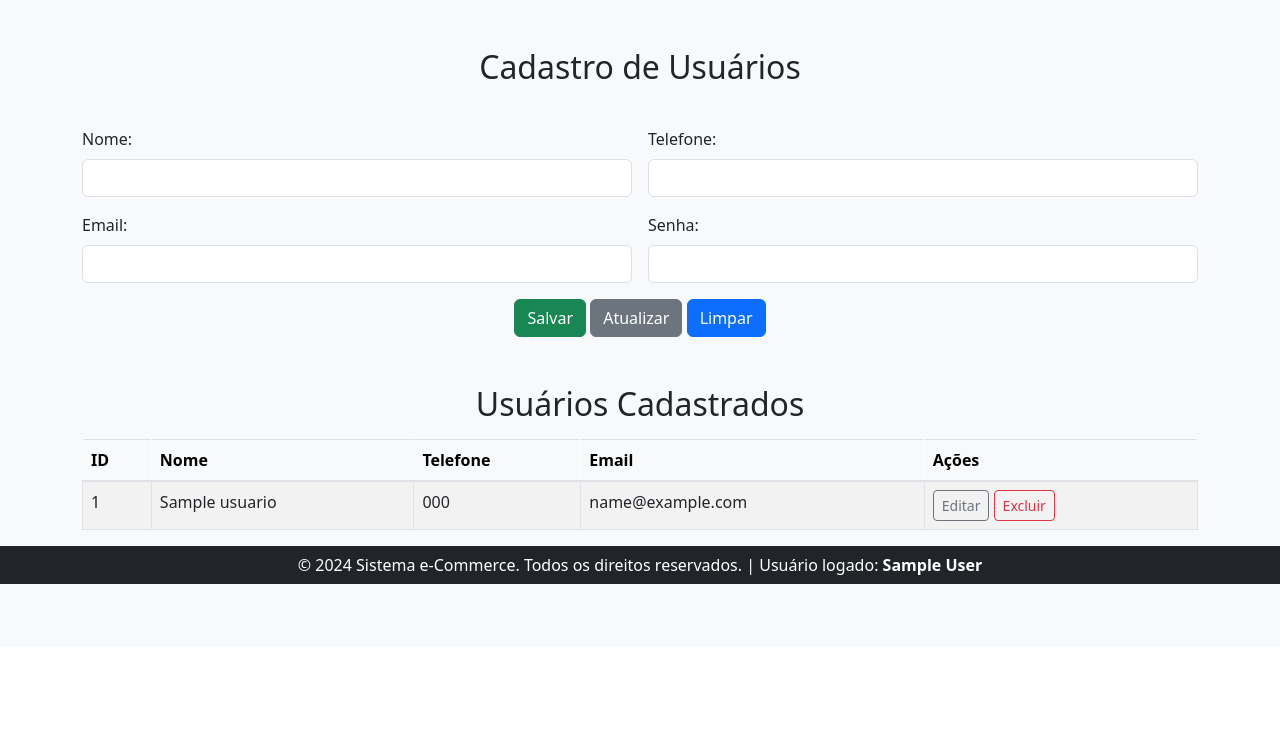
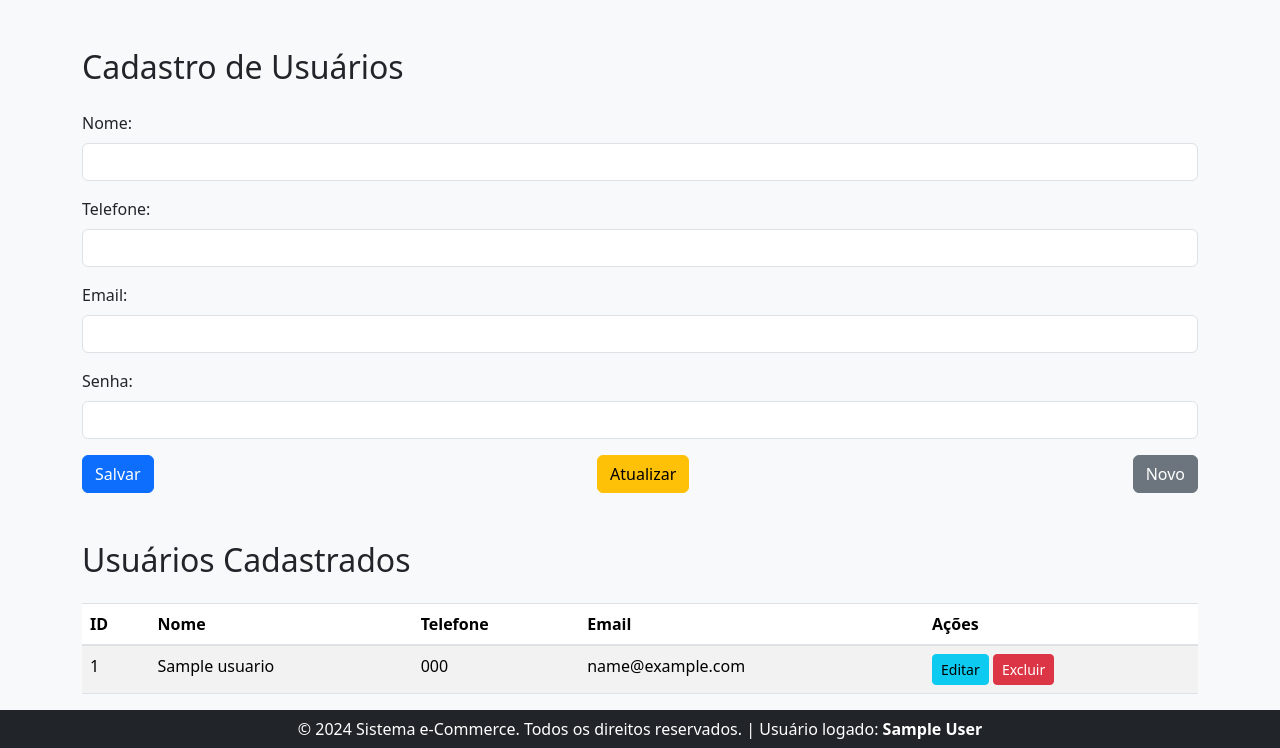
Before and after one commit to Murill0z/Sistema-crudd, a PHP site: page /usuarios_cadastro.php in a window 1280 px wide. Shown: the part 153-901 px from the top of the page. Before the commit the page ends 737 px from the top, so only its background shows below. Run offline with PHP 8.4, Linux system fonts and the light colour scheme; the visitor is signed in with stand-in values (Sample User, id 1); tables that the repository leaves empty or names only in its code hold one stand-in row (values such as "Sample post").

Commit message:
Add files via upload

```diff
--- a/appcrud/index.php
+++ b/appcrud/index.php
@@ -10,8 +10,8 @@
 
 <body class="d-flex align-items-center justify-content-center bg-light" style="height: 100vh;">
     <div class="card shadow-lg" style="width: 100%; max-width: 400px;">
-        <div class="card-header bg-primary text-white text-center">
-            <h3>Login</h3>
+        <div>
+            <h3 style="text-align: center;">Login</h3>
         </div>
         <div class="card-body">
             <form action="login.php" method="POST">
--- a/appcrud/produtos_cadastro.php
+++ b/appcrud/produtos_cadastro.php
@@ -131,8 +131,8 @@ if (!isset($_SESSION['email'])) {
             </div>
 
             <div class="d-flex gap-2">
-                <button type="submit" class="btn btn-success" name="save">Cadastrar</button>
-                <button type="submit" class="btn btn-secondary" name="update">Salvar Alteração</button>
+                <button type="submit" class="btn btn-success" name="save">Cadastrar produtos</button>
+                <button type="submit" class="btn btn-secondary" name="update">Salvar</button>
                 <button type="button" class="btn btn-primary" onclick="clearForm()">Limpar</button>
             </div>
         </form>
--- a/appcrud/shopcart_processar_compra.php
+++ b/appcrud/shopcart_processar_compra.php
@@ -18,7 +18,7 @@ function salvarPedido($carrinho, $total) {
     global $conn;
 
     // Pega o ID do usuário que está na sessão
-    $id_usuario = null;  // Pegando o ID do usuário que está na sessão
+    $id_usuario =  $_SESSION['id'];  // Pegando o ID do usuário que está na sessão
     $data_pedido = date('Y-m-d H:i:s');
 
     // Tenta inserir o pedido no banco
--- a/appcrud/usuarios_cadastro.php
+++ b/appcrud/usuarios_cadastro.php
@@ -1,37 +1,38 @@
 <?php
 include 'usuarios_controller.php';
-include 'header.php';
 
 session_start();
-// Verifica se o usuário está registrado na sessão (logado)
+
 if (!isset($_SESSION['email'])) {
     header("Location: index.php");
     exit();
-    }
-//Pega todos os usuários para preencher os dados da tabela
+}
+
+// Pega todos os usuários para preencher os dados da tabela
 $users = getUsers();
 
-//Variável que guarda o ID do usuário que será editado
+// Variável que guarda o ID do usuário que será editado
 $userToEdit = null;
 
 // Verifica se existe o parâmetro edit pelo método GET
-// e sé há um ID para edição de usuário
+// e se há um ID para edição de usuário
 if (isset($_GET['edit'])) {
     $userToEdit = getUser($_GET['edit']);
 }
 ?>
 
-
+<?php include 'header.php'; ?>
 
 <!DOCTYPE html>
 <html lang="pt-BR">
-
 <head>
     <meta charset="UTF-8">
     <meta name="viewport" content="width=device-width, initial-scale=1.0">
     <title>CRUD de Usuários</title>
-    <!-- Bootstrap CSS -->
-    <link href="https://cdn.jsdelivr.net/npm/bootstrap@5.3.0/dist/css/bootstrap.min.css" rel="stylesheet">
+
+    <!-- Link para o Bootstrap CSS -->
+    <link href="https://cdn.jsdelivr.net/npm/bootstrap@5.3.0-alpha1/dist/css/bootstrap.min.css" rel="stylesheet">
+
     <script>
         function clearForm() {
             document.getElementById('nome').value = '';
@@ -42,53 +43,53 @@ if (isset($_GET['edit'])) {
         }
     </script>
 </head>
-
 <body>
     <div class="container mt-5">
-        <!-- Centralização do Título -->
-        <h2 class="text-center">Cadastro de Usuários</h2>
-        <form method="POST" action="" class="row g-3 mt-4">
+
+        <!-- Título da Página -->
+        <h2 class="mb-4">Cadastro de Usuários</h2>
+
+        <!-- Formulário de Cadastro de Usuários -->
+        <form method="POST" action="" class="mb-5">
             <input type="hidden" id="id" name="id" value="<?php echo $userToEdit['id'] ?? ''; ?>">
 
-            <!-- Campo Nome -->
-            <div class="col-md-6">
+            <!-- Campos empilhados um abaixo do outro -->
+            <!-- Nome -->
+            <div class="mb-3">
                 <label for="nome" class="form-label">Nome:</label>
-                <input type="text" id="nome" name="nome" class="form-control"
-                    value="<?php echo $userToEdit['nome'] ?? ''; ?>" required>
+                <input type="text" id="nome" name="nome" class="form-control" value="<?php echo $userToEdit['nome'] ?? ''; ?>" required>
             </div>
 
-            <!-- Campo Telefone -->
-            <div class="col-md-6">
+            <!-- Telefone -->
+            <div class="mb-3">
                 <label for="telefone" class="form-label">Telefone:</label>
-                <input type="text" id="telefone" name="telefone" class="form-control"
-                    value="<?php echo $userToEdit['telefone'] ?? ''; ?>" required>
+                <input type="text" id="telefone" name="telefone" class="form-control" value="<?php echo $userToEdit['telefone'] ?? ''; ?>" required>
             </div>
 
-            <!-- Campo Email -->
-            <div class="col-md-6">
+            <!-- Email -->
+            <div class="mb-3">
                 <label for="email" class="form-label">Email:</label>
-                <input type="email" id="email" name="email" class="form-control"
-                    value="<?php echo $userToEdit['email'] ?? ''; ?>" required>
+                <input type="email" id="email" name="email" class="form-control" value="<?php echo $userToEdit['email'] ?? ''; ?>" required>
             </div>
 
-            <!-- Campo Senha -->
-            <div class="col-md-6">
+            <!-- Senha -->
+            <div class="mb-3">
                 <label for="senha" class="form-label">Senha:</label>
                 <input type="password" id="senha" name="senha" class="form-control" required>
             </div>
 
-            <!-- Botões Centralizados -->
-            <div class="col-12 text-center">
-                <button type="submit" name="save" class="btn btn-success">Salvar</button>
-                <button type="submit" name="update" class="btn btn-secondary">Atualizar</button>
-                <button type="button" onclick="clearForm()" class="btn btn-primary">Limpar</button>
+            <!-- Botões -->
+            <div class="d-flex justify-content-between">
+                <button type="submit" name="save" class="btn btn-primary">Salvar</button>
+                <button type="submit" name="update" class="btn btn-warning">Atualizar</button>
+                <button type="button" onclick="clearForm()" class="btn btn-secondary">Novo</button>
             </div>
         </form>
 
         <!-- Tabela de Usuários -->
-        <h2 class="text-center mt-5">Usuários Cadastrados</h2>
-        <table class="table table-striped table-bordered mt-3">
-            <thead class="table-light">
+        <h2 class="mb-4">Usuários Cadastrados</h2>
+        <table class="table table-striped">
+            <thead>
                 <tr>
                     <th>ID</th>
                     <th>Nome</th>
@@ -98,6 +99,7 @@ if (isset($_GET['edit'])) {
                 </tr>
             </thead>
             <tbody>
+                <!-- Faz um loop para preencher a tabela com os usuários -->
                 <?php foreach ($users as $user): ?>
                     <tr>
                         <td><?php echo $user['id']; ?></td>
@@ -105,21 +107,20 @@ if (isset($_GET['edit'])) {
                         <td><?php echo $user['telefone']; ?></td>
                         <td><?php echo $user['email']; ?></td>
                         <td>
-                            <a href="?edit=<?php echo $user['id']; ?>" class="btn btn-sm btn-outline-secondary">Editar</a>
-                            <a href="?delete=<?php echo $user['id']; ?>"
-                                class="btn btn-sm btn-outline-danger"
-                                onclick="return confirm('Tem certeza que deseja excluir?');">Excluir</a>
+                            <a href="?edit=<?php echo $user['id']; ?>" class="btn btn-info btn-sm">Editar</a>
+                            <a href="?delete=<?php echo $user['id']; ?>" onclick="return confirm('Tem certeza que deseja excluir?');" class="btn btn-danger btn-sm">Excluir</a>
                         </td>
                     </tr>
                 <?php endforeach; ?>
             </tbody>
         </table>
+
     </div>
 
-    <?php include 'footer.php'; ?>
+    <!-- Link para os arquivos JavaScript do Bootstrap -->
+    <script src="https://cdn.jsdelivr.net/npm/@popperjs/core@2.11.6/dist/umd/popper.min.js"></script>
+    <script src="https://cdn.jsdelivr.net/npm/bootstrap@5.3.0-alpha1/dist/js/bootstrap.min.js"></script>
 
-    <!-- Bootstrap JS -->
-    <script src="https://cdn.jsdelivr.net/npm/bootstrap@5.3.0/dist/js/bootstrap.bundle.min.js"></script>
 </body>
-
 </html>
+<?php include 'footer.php'; ?>
```
